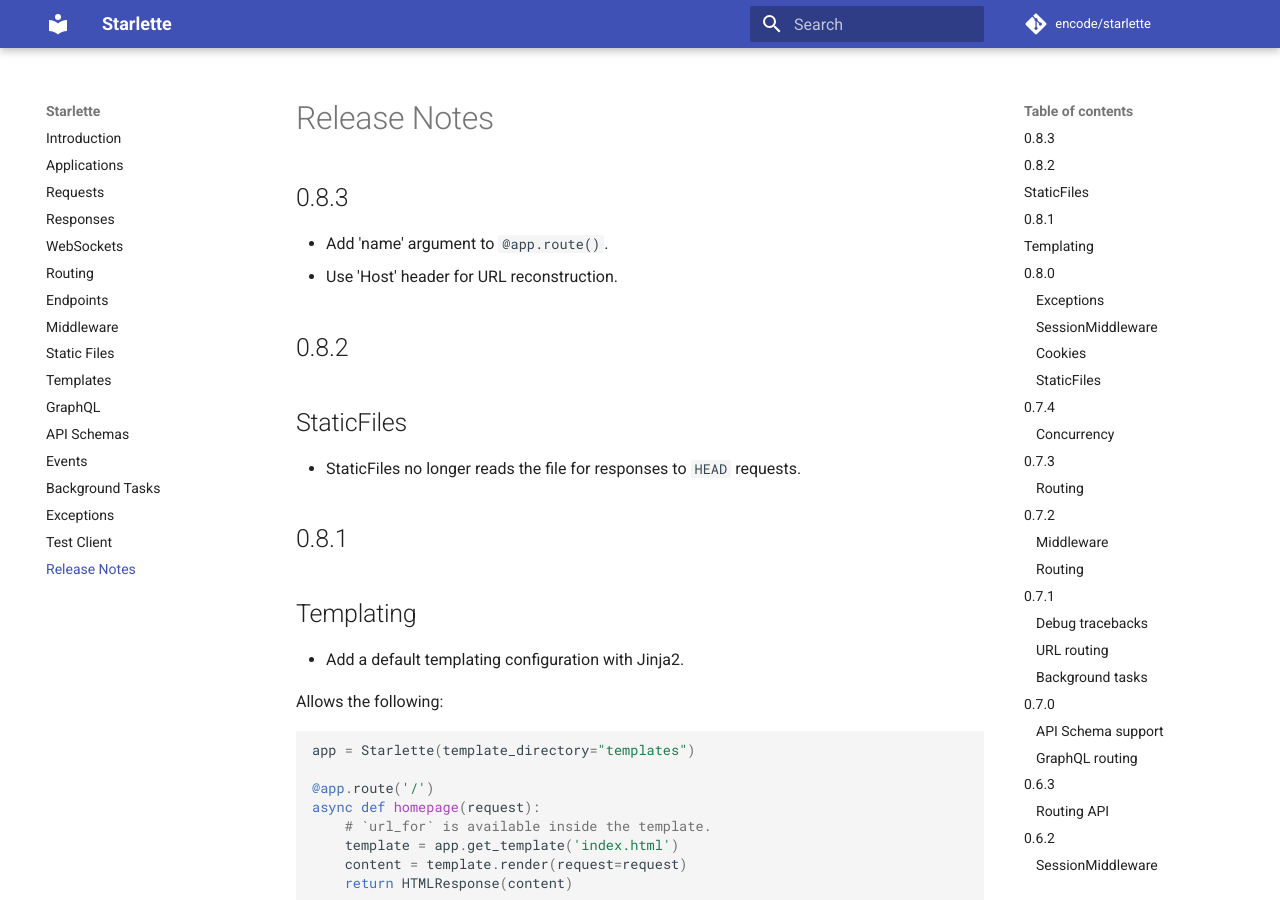
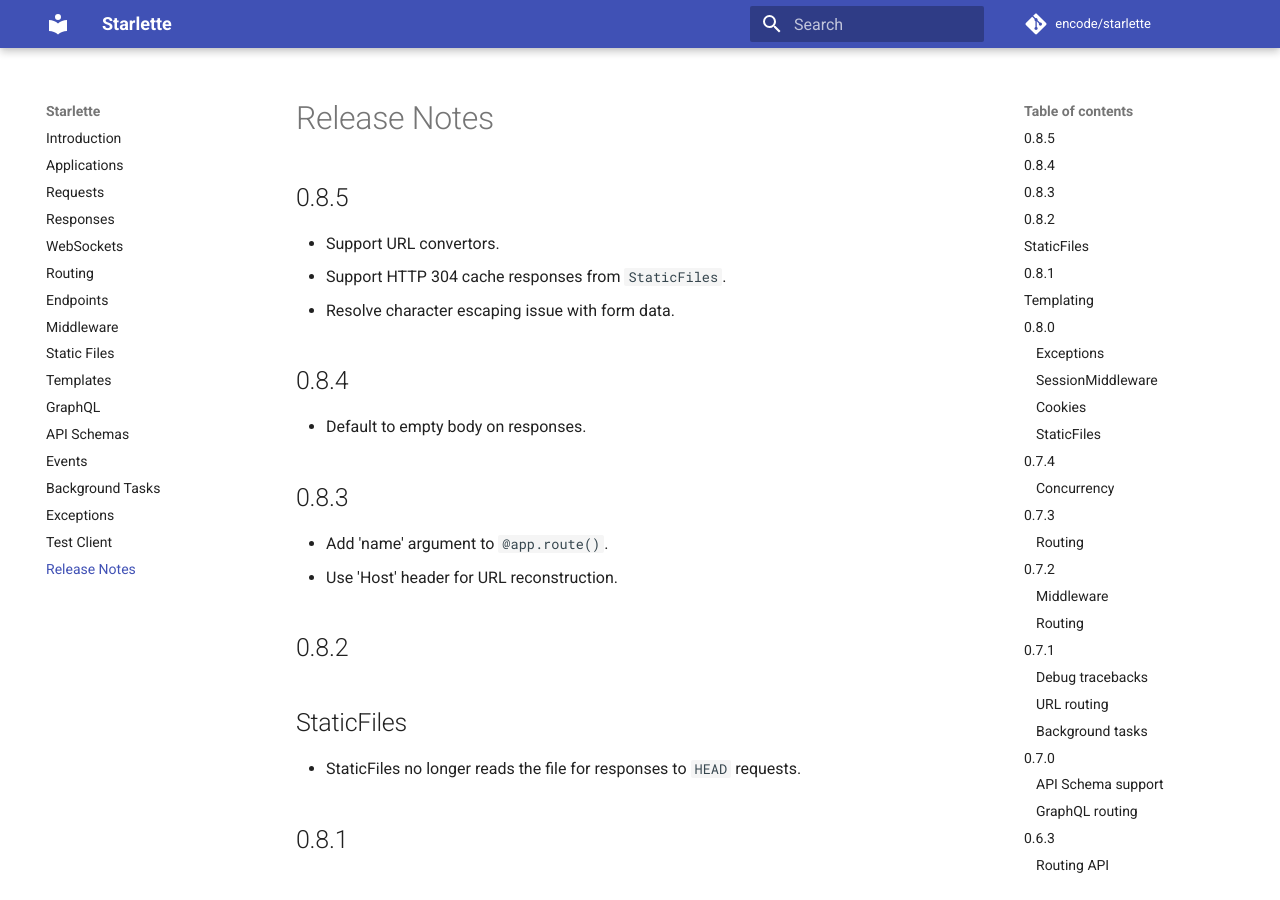
Before and after one commit to hidraco/starlette, an MkDocs documentation site: the page built from docs/release-notes.md, in a window 1280 px wide and 900 px high. Built offline with MkDocs 1.6.1 and Material for MkDocs 9.7.7, drawn with Linux system fonts in a browser that asks for light colours; comment, search, counter and statistics services are not loaded.

Commit message:
Version 0.8.5

```diff
--- a/docs/release-notes.md
+++ b/docs/release-notes.md
@@ -1,3 +1,13 @@
+## 0.8.5
+
+* Support URL convertors.
+* Support HTTP 304 cache responses from `StaticFiles`.
+* Resolve character escaping issue with form data.
+
+## 0.8.4
+
+* Default to empty body on responses.
+
 ## 0.8.3
 
 * Add 'name' argument to `@app.route()`.
--- a/starlette/__init__.py
+++ b/starlette/__init__.py
@@ -1 +1 @@
-__version__ = "0.8.4"
+__version__ = "0.8.5"
```
Also changed, not shown: docs/routing.md (+6 -0 lines).
